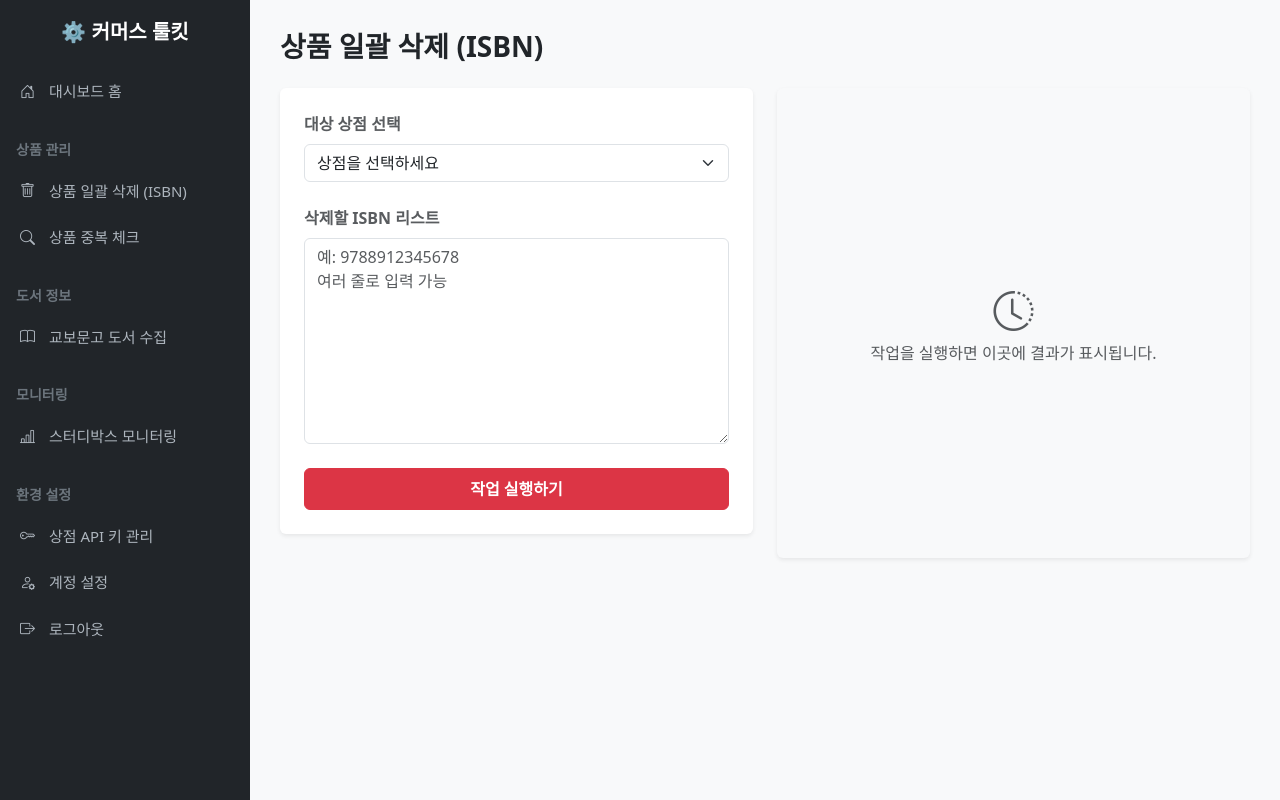
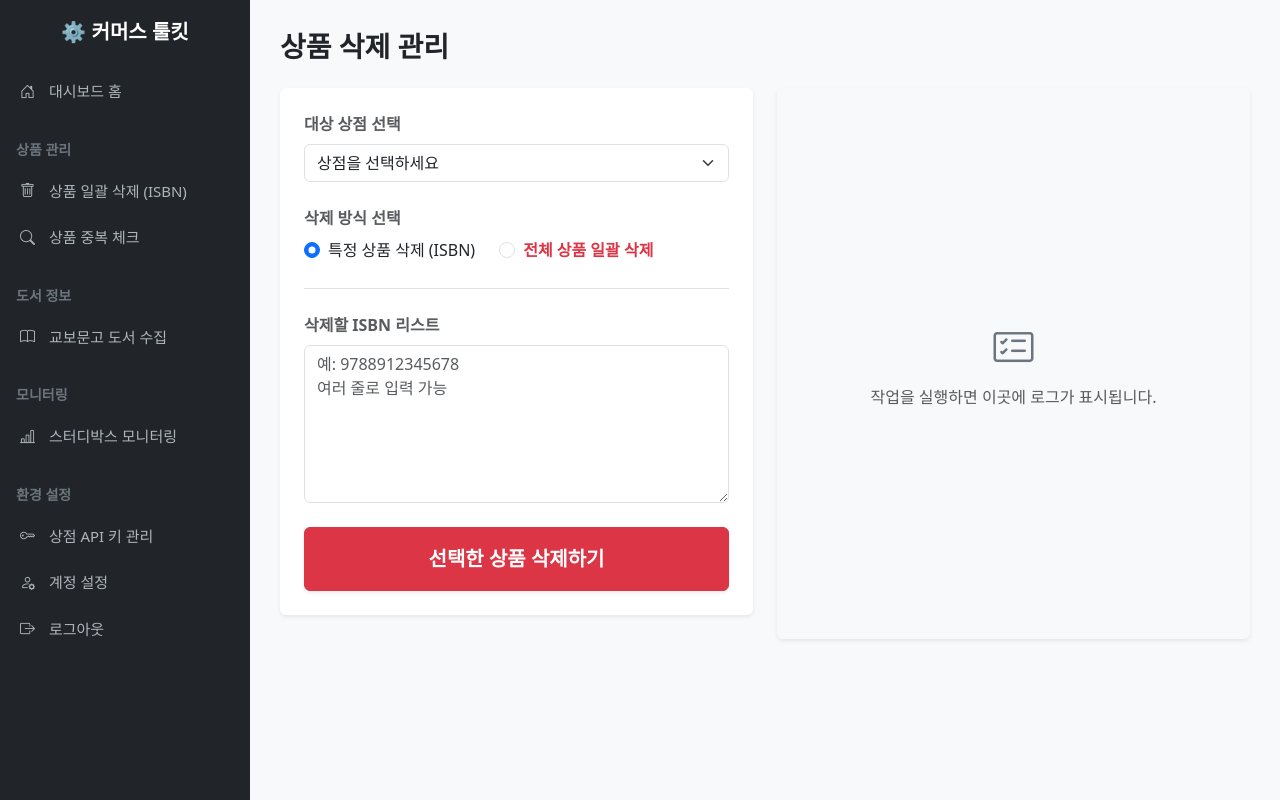
Before and after one commit to tvttvvv/naver-store-manager, a Flask app: page /delete_isbn in a window 1280 px wide. Run offline with Flask 3, Linux system fonts and the light colour scheme; a user stored in the database is signed in; parts of the project's set-up code (start-up, migrations or seed data) failed here and were passed over.

Commit message:
Update delete_isbn.html

```diff
--- a/app/templates/store/delete_isbn.html
+++ b/app/templates/store/delete_isbn.html
@@ -1,11 +1,11 @@
 {% extends "base.html" %}
 {% block content %}
-<h3 class="mb-4 fw-bold">상품 일괄 삭제 (ISBN)</h3>
+<h3 class="mb-4 fw-bold">상품 삭제 관리</h3>
 <div class="row">
     <div class="col-md-6">
         <div class="card shadow-sm border-0 mb-4">
             <div class="card-body p-4">
-                <form method="POST">
+                <form method="POST" id="deleteForm">
                     <div class="mb-4">
                         <label class="form-label fw-bold text-muted">대상 상점 선택</label>
                         <select name="selected_store" class="form-select" required>
@@ -13,24 +13,48 @@
                             {% for key in api_keys %}<option value="{{ key.id }}">{{ key.store_name }}</option>{% endfor %}
                         </select>
                     </div>
-                    <div class="mb-4">
+
+                    <div class="mb-4 border-bottom pb-4">
+                        <label class="form-label fw-bold text-muted">삭제 방식 선택</label>
+                        <div class="d-flex gap-4">
+                            <div class="form-check">
+                                <input class="form-check-input" type="radio" name="delete_mode" id="mode_isbn" value="isbn" checked onchange="toggleMode()">
+                                <label class="form-check-label" for="mode_isbn">특정 상품 삭제 (ISBN)</label>
+                            </div>
+                            <div class="form-check">
+                                <input class="form-check-input" type="radio" name="delete_mode" id="mode_all" value="all" onchange="toggleMode()">
+                                <label class="form-check-label text-danger fw-bold" for="mode_all">전체 상품 일괄 삭제</label>
+                            </div>
+                        </div>
+                    </div>
+
+                    <div class="mb-4" id="isbnInputDiv">
                         <label class="form-label fw-bold text-muted">삭제할 ISBN 리스트</label>
-                        <textarea name="isbn_list" class="form-control" rows="8" placeholder="예: 9788912345678&#10;여러 줄로 입력 가능" required></textarea>
+                        <textarea name="isbn_list" id="isbn_list" class="form-control" rows="6" placeholder="예: 9788912345678&#10;여러 줄로 입력 가능" required></textarea>
                     </div>
-                    <button type="submit" class="btn btn-danger w-100 py-2 fw-bold">작업 실행하기</button>
+
+                    <div class="alert alert-danger d-none mb-4 shadow-sm" id="warningDiv">
+                        <i class="bi bi-exclamation-triangle-fill fs-4 d-block mb-2 text-center"></i>
+                        <p class="mb-0 text-center fw-bold">
+                            주의! 선택한 상점의 모든 상품이 삭제되거나 중지 처리됩니다.<br>이 작업은 되돌릴 수 없습니다.
+                        </p>
+                    </div>
+
+                    <button type="submit" class="btn btn-danger w-100 py-3 fw-bold fs-5 shadow-sm" id="submitBtn">선택한 상품 삭제하기</button>
                 </form>
             </div>
         </div>
     </div>
+
     <div class="col-md-6">
         {% if results %}
         <div class="card shadow-sm border-0">
             <div class="card-header bg-white py-3"><h6 class="mb-0 fw-bold">실행 결과 로그</h6></div>
-            <div class="card-body p-0">
+            <div class="card-body p-0" style="max-height: 550px; overflow-y: auto;">
                 <ul class="list-group list-group-flush">
                     {% for res in results %}
                     <li class="list-group-item d-flex justify-content-between align-items-center p-3">
-                        <span class="font-monospace">{{ res.isbn }}</span>
+                        <span class="text-truncate me-3 font-monospace small" style="max-width: 250px;" title="{{ res.target }}">{{ res.target }}</span>
                         <span class="badge {% if '완료' in res.status %}bg-success{% else %}bg-danger{% endif %}">{{ res.status }}</span>
                     </li>
                     {% endfor %}
@@ -40,11 +64,45 @@
         {% else %}
         <div class="card shadow-sm border-0 h-100 bg-light d-flex justify-content-center align-items-center text-muted">
             <div class="text-center py-5">
-                <i class="bi bi-clock-history fs-1 mb-2"></i>
-                <p class="mb-0">작업을 실행하면 이곳에 결과가 표시됩니다.</p>
+                <i class="bi bi-card-checklist fs-1 d-block mb-2 text-secondary"></i>
+                <p class="mb-0">작업을 실행하면 이곳에 로그가 표시됩니다.</p>
             </div>
         </div>
         {% endif %}
     </div>
 </div>
+
+<script>
+    // 삭제 방식에 따라 UI를 변경하는 함수
+    function toggleMode() {
+        const isAll = document.getElementById('mode_all').checked;
+        const isbnInputDiv = document.getElementById('isbnInputDiv');
+        const isbnList = document.getElementById('isbn_list');
+        const warningDiv = document.getElementById('warningDiv');
+        const submitBtn = document.getElementById('submitBtn');
+
+        if (isAll) {
+            // 전체 삭제 모드
+            isbnInputDiv.classList.add('d-none');
+            isbnList.required = false; // 필수 입력 해제
+            warningDiv.classList.remove('d-none');
+            submitBtn.innerHTML = '<i class="bi bi-exclamation-octagon me-2"></i>모든 상품 일괄 삭제 실행';
+        } else {
+            // ISBN 특정 삭제 모드
+            isbnInputDiv.classList.remove('d-none');
+            isbnList.required = true; // 필수 입력 적용
+            warningDiv.classList.add('d-none');
+            submitBtn.innerHTML = '선택한 상품 삭제하기';
+        }
+    }
+
+    // 폼 전송 시, 전체 삭제일 경우 다시 한번 브라우저 경고창 띄우기
+    document.getElementById('deleteForm').addEventListener('submit', function(e) {
+        if (document.getElementById('mode_all').checked) {
+            if (!confirm('정말로 해당 상점의 [전체 상품]을 삭제하시겠습니까?\n이 작업은 즉시 실행됩니다.')) {
+                e.preventDefault(); // 확인 취소 시 폼 전송 막기
+            }
+        }
+    });
+</script>
 {% endblock %}
```
